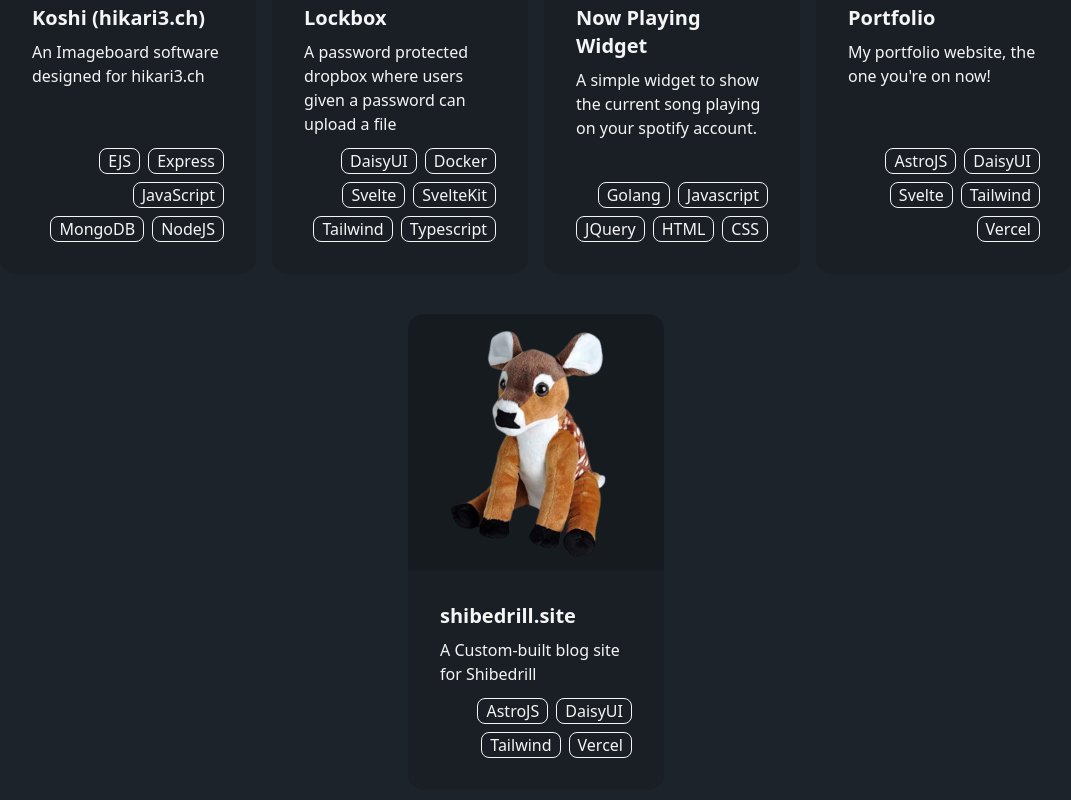
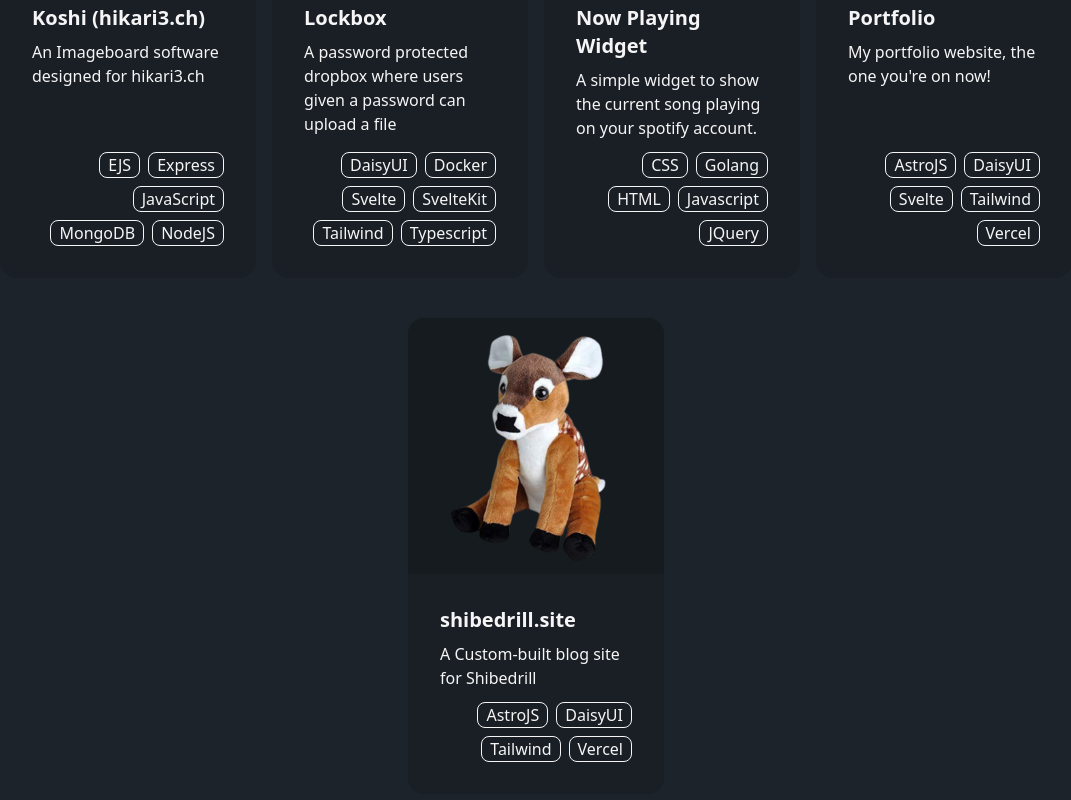
Before and after one commit to arithefirst/portfolio, an Astro site: page / in a window 1280 px wide. Shown: the part 1586-2386 px from the top of the page, without its empty margins (104-1175 px from the left). Built offline with nearby package versions, Linux system fonts and the light colour scheme; Astro itself is replaced by a stand-in of ours; some packages are replaced by stand-ins of ours; a web font is replaced by a local one.

Commit message:
Alphabetize properties

```diff
--- a/src/components/Projects.astro
+++ b/src/components/Projects.astro
@@ -35,7 +35,7 @@ import h3 from '../images/h3.png';
       href="https://github.com/arithefirst/now-playing-widget"
       name="Now Playing Widget"
       desc="A simple widget to show the current song playing on your spotify account."
-      tags={['Golang', 'Javascript', 'JQuery', 'HTML', 'CSS']}
+      tags={['CSS', 'Golang', 'HTML','Javascript', 'JQuery']}
       client:visible
       ><Image
         src={nowPlayingWidget}
```
